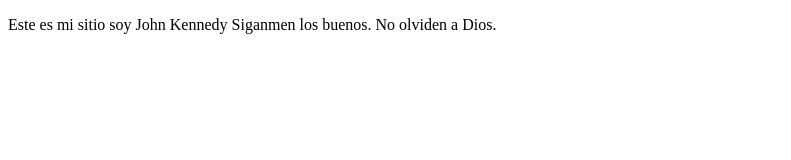
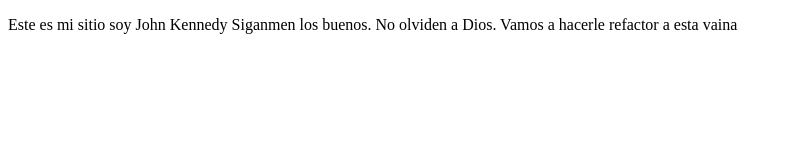
Before and after one commit to johnkennedyls/proyectoDemoCursoPrework, a plain HTML site: page index.html in a window 1280 px wide. Shown: the whole page, without its empty margins (0-791 px from the left). Drawn offline with Linux system fonts and the light colour scheme.

Commit message:
Cambios nuevos

```diff
--- a/index.html
+++ b/index.html
@@ -9,7 +9,7 @@
 <body>
     <p>
 
-        Este es mi sitio soy John Kennedy Siganmen los buenos. No olviden a Dios.
+        Este es mi sitio soy John Kennedy Siganmen los buenos. No olviden a Dios. Vamos a hacerle refactor a esta vaina
     </p>
 </body>
 </html>
```
